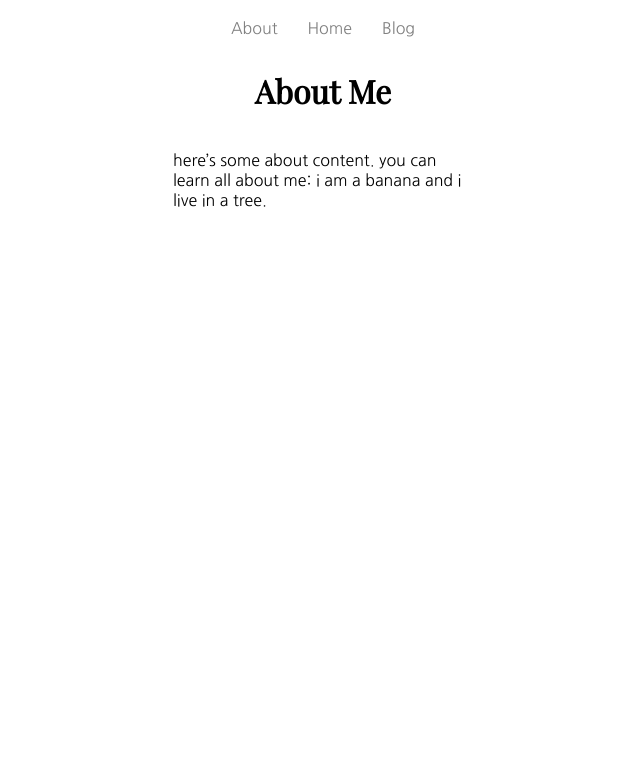
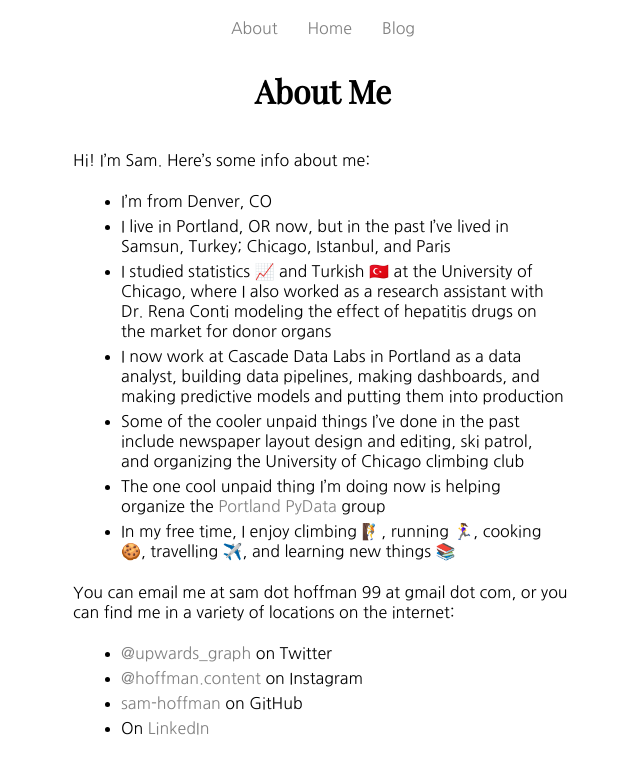
Before and after one commit to sam-hoffman/website, a Jekyll site: the page built from _pages/about.md, in a window 1280 px wide. Shown: the top 774 px of the page, without its empty margins (317-957 px from the left). Built offline with Jekyll 4.4.1, drawn with Linux system fonts in a browser that asks for light colours.

```diff
--- a/_layouts/default.html
+++ b/_layouts/default.html
@@ -1,5 +1,6 @@
-<!doctype html>
-<html>
+---
+layout: ur_default
+---
   <head>
     <meta charset="utf-8">
     <title>{{ page.title }}</title>
@@ -11,4 +12,3 @@
   	{% include navigation.html %}
     {{ content }}
   </body>
-</html>
--- a/_pages/about.md
+++ b/_pages/about.md
@@ -5,4 +5,20 @@ permalink: /about.html
 ---
 
 
-here's some about content. you can learn all about me: i am a banana and i live in a tree.
+Hi! I'm Sam.
+
+
+Here's some info about me:
+ * I'm from Denver, CO
+ * I live in Portland, OR now, but in the past I've lived in Samsun, Turkey; Chicago, Istanbul, and Paris
+ * I studied statistics 📈 and Turkish 🇹🇷 at the University of Chicago, where I also worked as a research assistant with Dr. Rena Conti modeling the effect of hepatitis drugs on the market for donor organs
+ * I now work at Cascade Data Labs in Portland as a data analyst, building data pipelines, making dashboards, and making predictive models and putting them into production
+ * Some of the cooler unpaid things I've done in the past include newspaper layout design and editing, ski patrol, and organizing the University of Chicago climbing club
+ * The one cool unpaid thing I'm doing now is helping organize the [Portland PyData](https://pdx.pydata.org) group
+ * In my free time, I enjoy climbing 🧗, running 🏃‍♀️, cooking 🍪, travelling ✈️, and learning new things 📚
+
+You can email me at sam dot hoffman 99 at gmail dot com, or you can find me in a variety of locations on the internet:
+ * [@upwards_graph](https://twitter.com/upwards_graph) on Twitter
+ * [@hoffman.content](https://www.instagram.com/hoffman.content/) on Instagram
+ * [sam-hoffman](https://github.com/sam-hoffman) on GitHub
+ * On [LinkedIn](https://www.linkedin.com/in/sam-hoffman-0a6316b7/)
--- a/_sass/main.scss
+++ b/_sass/main.scss
@@ -79,14 +79,27 @@ $background: white;
 
 //about text style
 .about-text {
- width: 300px;
+ width: 500px;
  margin: 0 auto;
  font-family: $sans-serif;
  p {
    display: inline-block;
  }
+ a {
+   font-family: $sans-serif;
+   text-decoration: none;
+   color: grey;
+   &:hover {
+      text-decoration: underline;
+    }
+  }
+  ul {
+  margin: 3px;
+  li {
+  margin: 5px;
+  }
+  }
 }
-
 
 //posts text style
 .posts-text {
@@ -97,3 +110,26 @@ $background: white;
       list-style-type: none;
     }
 }
+
+.blog-title {
+  sub {
+  font-family: $sans-serif;
+  }
+  h3 {
+   font-family: $serif;
+  }
+  a {
+    font-family: $serif;
+    text-decoration: none;
+    color: black;
+    &:hover {
+      text-decoration: underline;
+    }
+  }
+}
+
+//image style
+.image-centered {
+margin: 0 auto;
+display: block;
+}
```
Also changed, not shown: _layouts/post.html (+5 -2 lines), _pages/blog.html (+9 -0 lines), _posts/2019-11-23-test-blog.md (deleted, +0 -5 lines), _posts/2019-12-04-first-post.md (added, +16 -0 lines).
